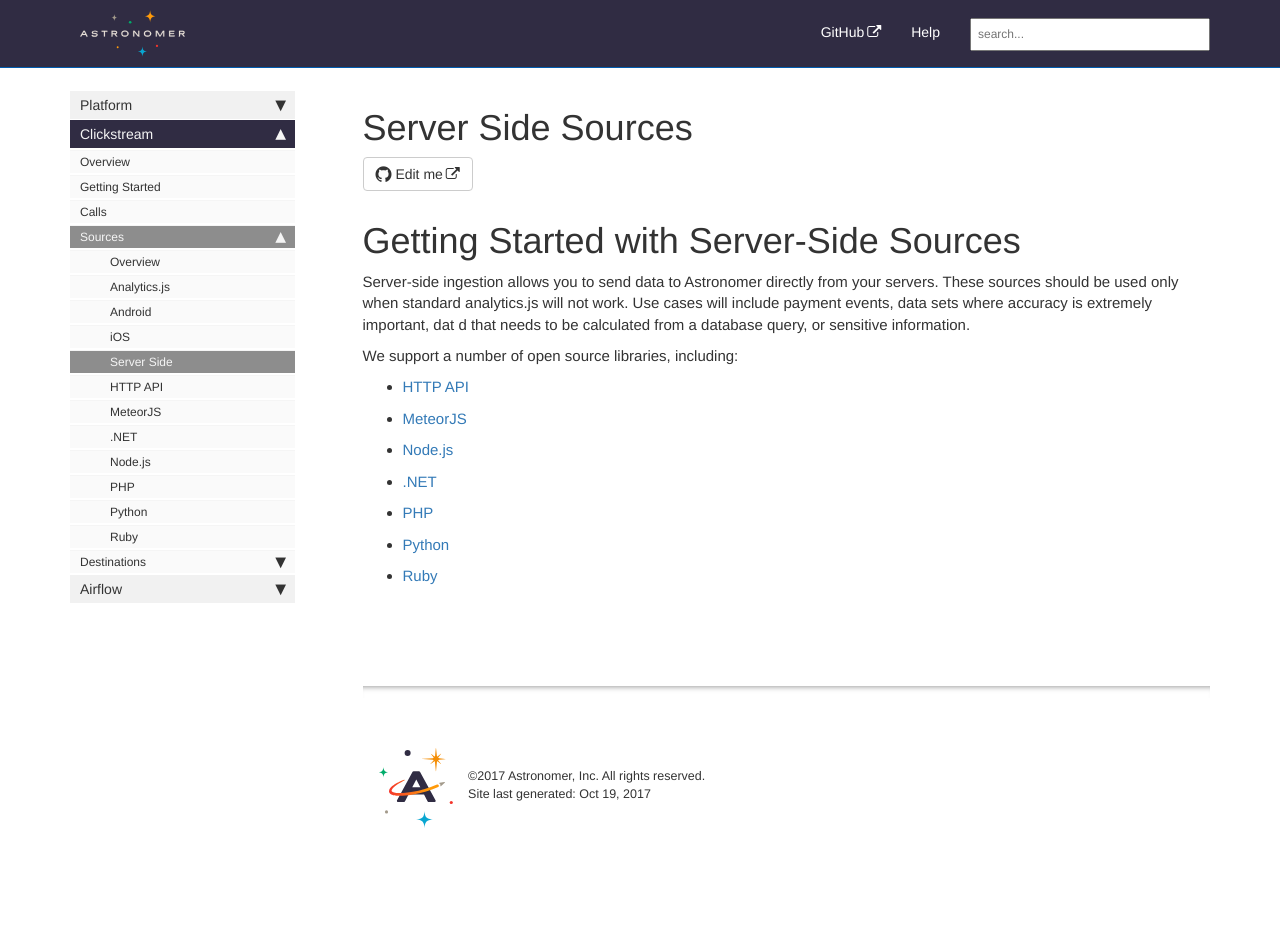
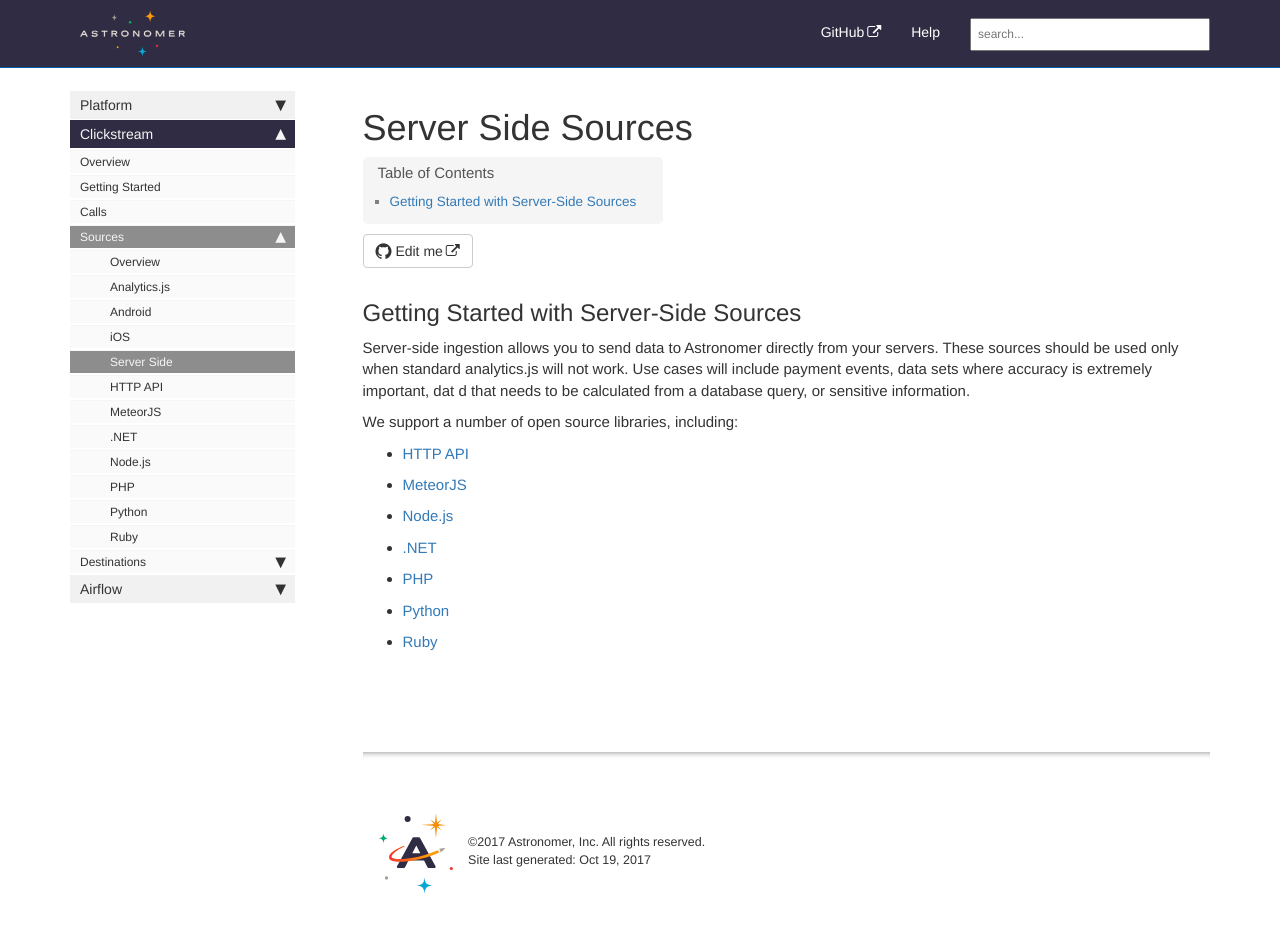
Before and after one commit to petedejoy/documentation, a Jekyll site: the page built from v2/clickstream/sources/serverside.md, in a window 1280 px wide and 950 px high. Shown: the top 933 px of the window. Built offline with Jekyll 4.4.1, drawn with Linux system fonts in a browser that asks for light colours; nearby versions of some CDN libraries; comment, search, counter and statistics services are not loaded.

Commit message:
Update serverside.md

```diff
--- a/v2/clickstream/sources/serverside.md
+++ b/v2/clickstream/sources/serverside.md
@@ -3,7 +3,7 @@ title: Server Side Sources
 sidebar: platform_sidebar
 ---
 
-# Getting Started with Server-Side Sources
+## Getting Started with Server-Side Sources
 
 Server-side ingestion allows you to send data to Astronomer directly from your servers. These sources should be used only when standard analytics.js will not work. Use cases will include payment events, data sets where accuracy is extremely important, dat d that needs to be calculated from a database query, or sensitive information.
 
```
